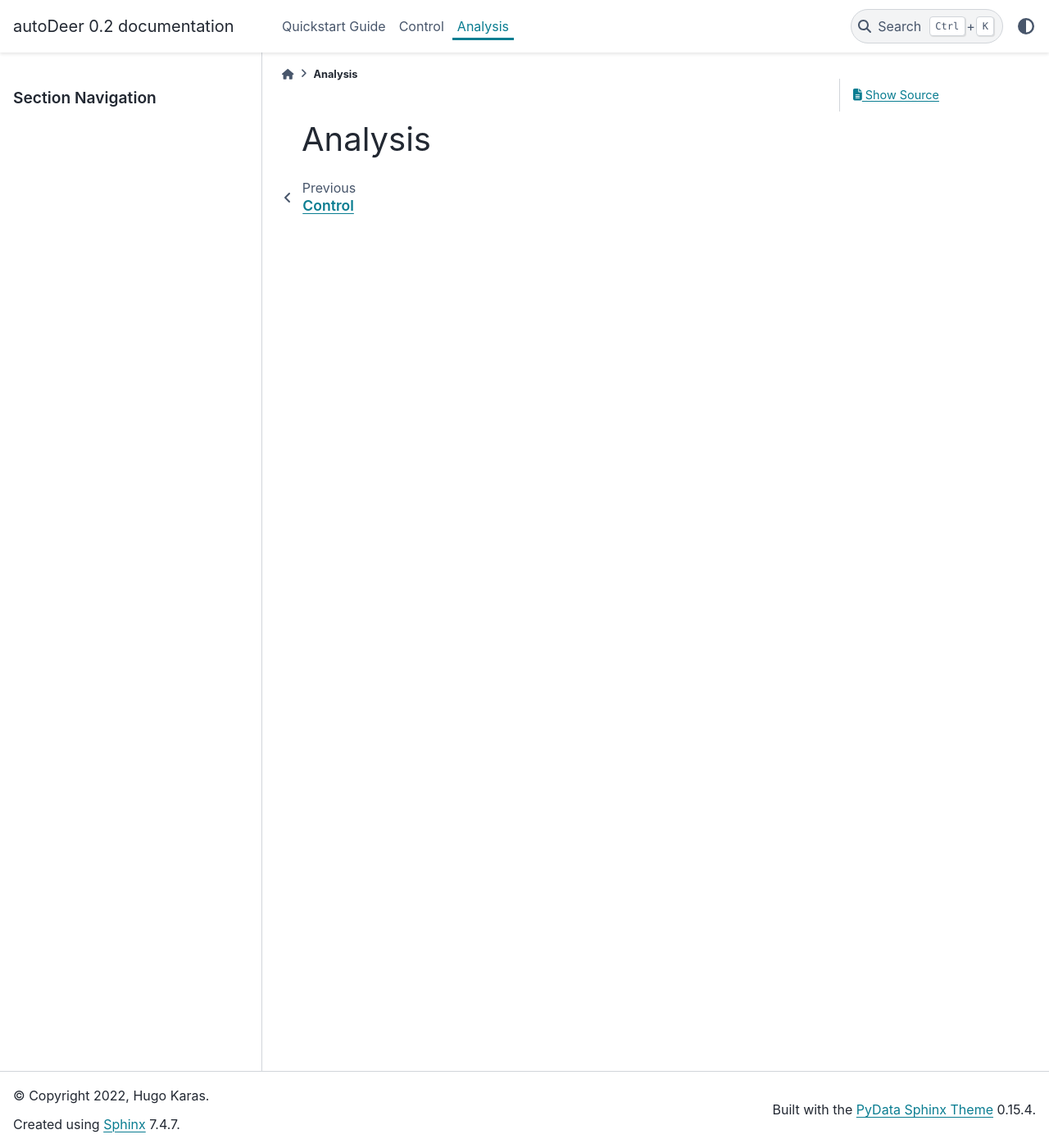
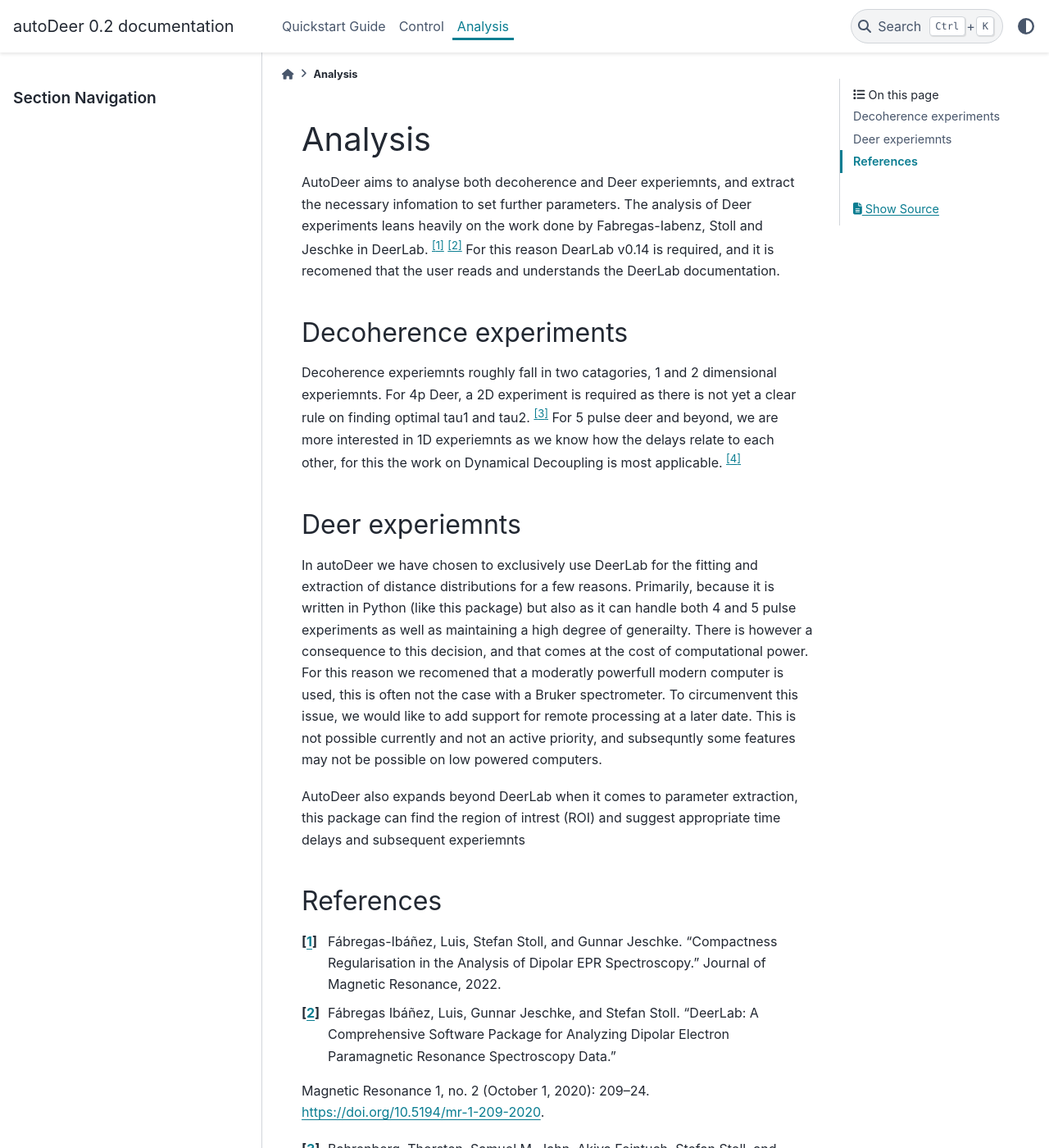
Before and after one commit to JeschkeLab/autoDEER, a Sphinx documentation site: the page built from docs/userguide/Analysis.rst, in a window 1280 px wide and 1400 px high. Shown: the whole window at 82% size. Built offline with Sphinx 7.4.7 and the PyData theme 0.15.4, drawn with Linux system fonts in a browser that asks for light colours; pages that are not in the unit, such as notebooks, are missing from menus; some of the changed text lies outside the part shown.

Commit message:
Docs Update

```diff
--- a/docs/userguide/Analysis.rst
+++ b/docs/userguide/Analysis.rst
@@ -1,2 +1,40 @@
 Analysis
 ===============
+
+AutoDeer aims to analyse both decoherence and Deer experiemnts, and extract the necessary infomation to set further parameters. The analysis of Deer experiments
+leans heavily on the work done by Fabregas-Iabenz, Stoll and Jeschke in DeerLab. [1]_ [2]_ For this reason DearLab v0.14 is required, and it is recomened that the user
+reads and understands the DeerLab documentation.
+
+Decoherence experiments
+-----------------------------
+
+Decoherence experiemnts roughly fall in two catagories, 1 and 2 dimensional experiemnts. For 4p Deer, a 2D experiment is required as there is not yet a clear
+rule on finding optimal tau1 and tau2. [3]_ For 5 pulse deer and beyond, we are more interested in 1D experiemnts as we know how the delays relate to each other,
+for this the work on Dynamical Decoupling is most applicable. [4]_
+
+
+Deer experiemnts
+----------------------
+
+In autoDeer we have chosen to exclusively use DeerLab for the fitting and extraction of distance distributions for a few reasons. Primarily, because it is written
+in Python (like this package) but also as it can handle both 4 and 5 pulse experiments as well as maintaining a high degree of generailty. There is however a
+consequence to this decision, and that comes at the cost of computational power. For this reason we recomened that  a moderatly powerfull modern computer is used,
+this is often not the case with a Bruker spectrometer. To circumenvent this issue, we would like to add support for remote processing at a later date. This is not
+possible currently and not an active priority, and subsequntly some features may not be possible on low powered computers.
+
+AutoDeer also expands beyond DeerLab when it comes to parameter extraction, this package can find the region of intrest (ROI) and suggest appropriate time delays and
+subsequent experiemnts
+
+
+References
+-------------------------
+.. [1] Fábregas-Ibáñez, Luis, Stefan Stoll, and Gunnar Jeschke. “Compactness Regularisation in the Analysis of Dipolar EPR Spectroscopy.” Journal of Magnetic Resonance, 2022.
+
+.. [2] Fábregas Ibáñez, Luis, Gunnar Jeschke, and Stefan Stoll. “DeerLab: A Comprehensive Software Package for Analyzing Dipolar Electron Paramagnetic Resonance Spectroscopy Data.”
+Magnetic Resonance 1, no. 2 (October 1, 2020): 209–24. https://doi.org/10.5194/mr-1-209-2020.
+
+.. [3] Bahrenberg, Thorsten, Samuel M. Jahn, Akiva Feintuch, Stefan Stoll, and Daniella Goldfarb. “The Decay of the Refocused Hahn Echo in Double Electron–Electron Resonance (DEER)
+Experiments.” Magnetic Resonance 2, no. 1 (April 16, 2021): 161–73. https://doi.org/10.5194/mr-2-161-2021.
+
+.. [4] Soetbeer, Janne, Miriam Hülsmann, Adelheid Godt, Yevhen Polyhach, and Gunnar Jeschke. “Dynamical Decoupling of Nitroxides in O-Terphenyl: A Study of Temperature, Deuteration
+and Concentration Effects.” Physical Chemistry Chemical Physics 20, no. 3 (January 17, 2018): 1615–28. https://doi.org/10.1039/C7CP07074H.
--- a/docs/userguide/Control.rst
+++ b/docs/userguide/Control.rst
@@ -1,2 +1,8 @@
 Control
 ====================
+
+The control element of this package exists inside the hardware module. The long term aim is for this to be easily expanable to homebuilt spectrometer, for a variety of reasons
+we are however currently focused on the spectrometers that we have in house (i.e at ETH Zurich).
+
+Since we can not control a Bruker spectrometer directly we utilise the Bruker Xepr API, in effect we are controling Xepr that in turns control the spectrometer. Subsequently, a
+Xepr must still be started and connected for this to work. A spectrometer with up to date software is also required to open API gateway.
```
